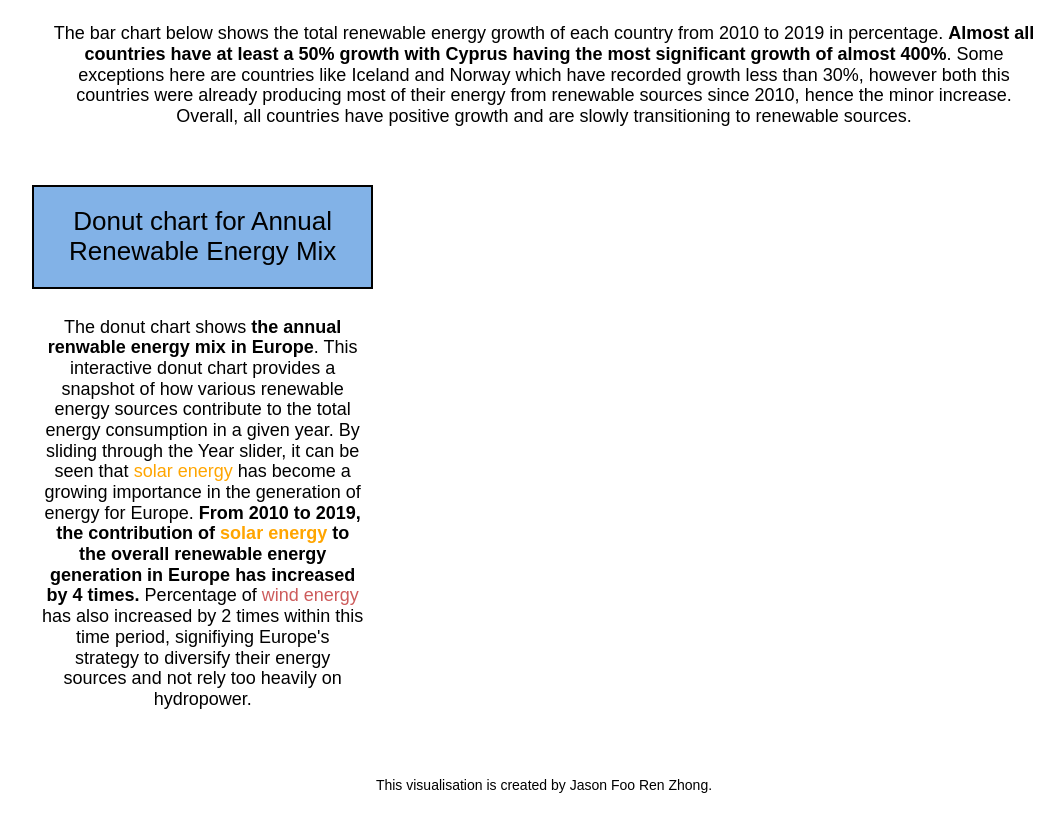
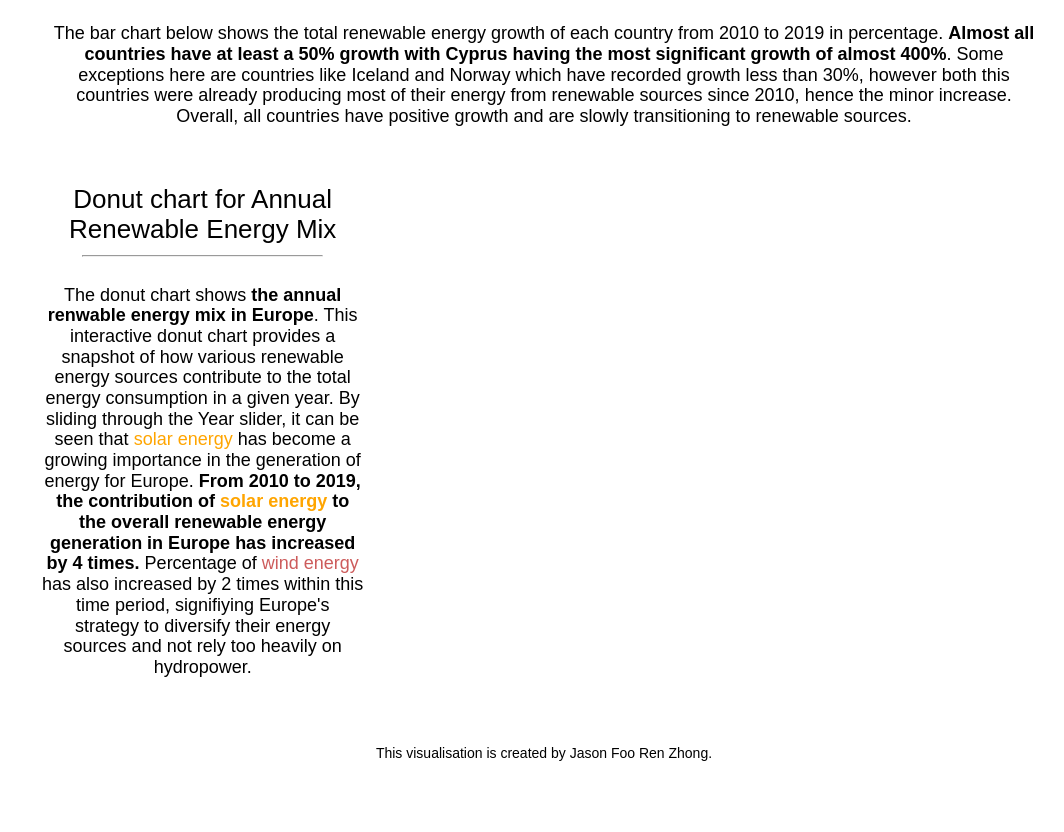
Before and after one commit to Jason1205-ui/dv2, a plain HTML site: page index.html in a window 1280 px wide. Shown: the part 758-1590 px from the top of the page, without its empty margins (96-1160 px from the left). Drawn offline with nearby package versions, Linux system fonts and the light colour scheme; a script that the page names is missing.

Commit message:
Update index.html

```diff
--- a/index.html
+++ b/index.html
@@ -81,8 +81,9 @@
 
     <div class="pure-g">
       <div class="pure-u-1-3">
-        <h2 style = "background-color: #82b2e7; padding: 20px; border: 2px solid black;">
+        <h2>
           Donut chart for Annual Renewable Energy Mix</h2>
+          <hr>
 
         <p style = "text-align: center; padding: 10px;">The donut chart shows <b>the annual renwable energy mix in Europe</b>. This interactive donut chart provides a snapshot of how various renewable energy sources
           contribute to the total energy consumption in a given year. By sliding through the Year slider, it can be seen that <font color="orange">solar energy</font> has become a growing importance in the generation of
```
